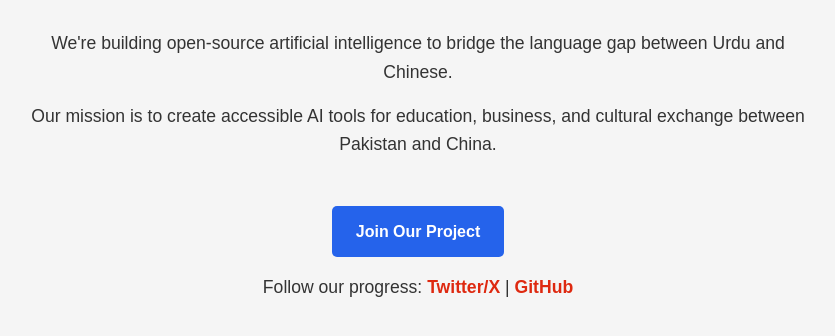
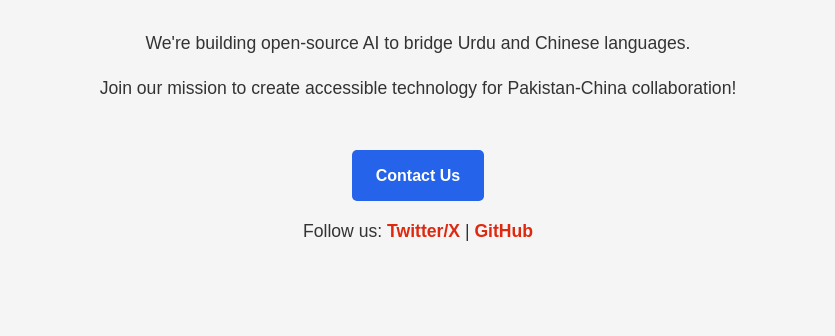
Before and after one commit to unityxpakchina/UnityX-AI, a plain HTML site: page Index.html in a window 1280 px wide. Shown: the part 216-552 px from the top of the page, without its empty margins (222-1057 px from the left). Drawn offline with Linux system fonts and the light colour scheme.

Commit message:
Update Index.html

```diff
--- a/Index.html
+++ b/Index.html
@@ -54,14 +54,17 @@
         <h1>Welcome to UnityX AI</h1>
     </div>
 
-    <p>We're building open-source artificial intelligence to bridge the language gap between Urdu and Chinese.</p>
+    <p>We're building open-source AI to bridge Urdu and Chinese languages.</p>
 
-    <p>Our mission is to create accessible AI tools for education, business, and cultural exchange between Pakistan and China.</p>
+    <p>Join our mission to create accessible technology for Pakistan-China collaboration!</p>
 
     <div>
-        <a href="mailto:UnityX.PakChina@gmail.com" class="cta">Join Our Project</a>
+        <a href="mailto:UnityX.PakChina@gmail.com" class="cta">Contact Us</a>
     </div>
 
-    <p>Follow our progress: <a href="https://x.com/UnityX_PakChina" target="_blank">Twitter/X</a> | <a href="https://github.com/unityxpakchina/UnityX-AI" target="_blank">GitHub</a></p>
+    <p>Follow us:
+       <a href="https://x.com/UnityX_PakChina" target="_blank">Twitter/X</a> |
+       <a href="https://github.com/unityxpakchina/UnityX-AI" target="_blank">GitHub</a>
+    </p>
 </body>
 </html>
```
